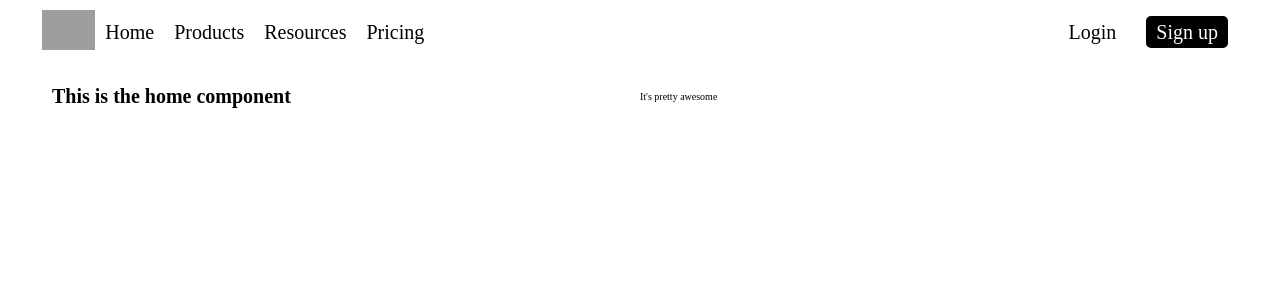
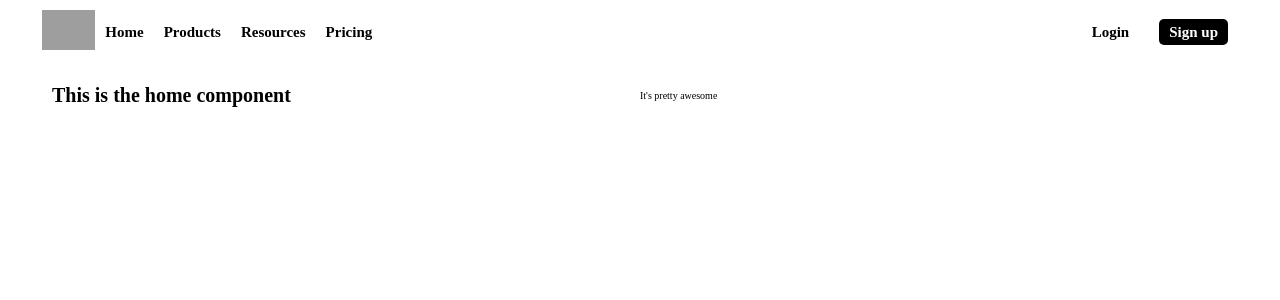
Before and after one commit to grand-rick/blog-template, an Angular app: page / in a window 1280 px wide. Shown: the top 300 px of the page. Built offline with nearby package versions, Linux system fonts and the light colour scheme; grey boxes are pictures that could not be loaded.

Commit message:
[style]: Edit boldness

```diff
--- a/src/app/components/nav-bar/nav-bar.component.css
+++ b/src/app/components/nav-bar/nav-bar.component.css
@@ -4,7 +4,8 @@
     align-items: center;
     color: #000;
     padding: 1rem;
-    font-size: 2rem;
+    font-size: 1.5rem;
+    font-weight: 650;
     width: 100%;
     max-width: 95%;
     margin: 0 auto;
```
